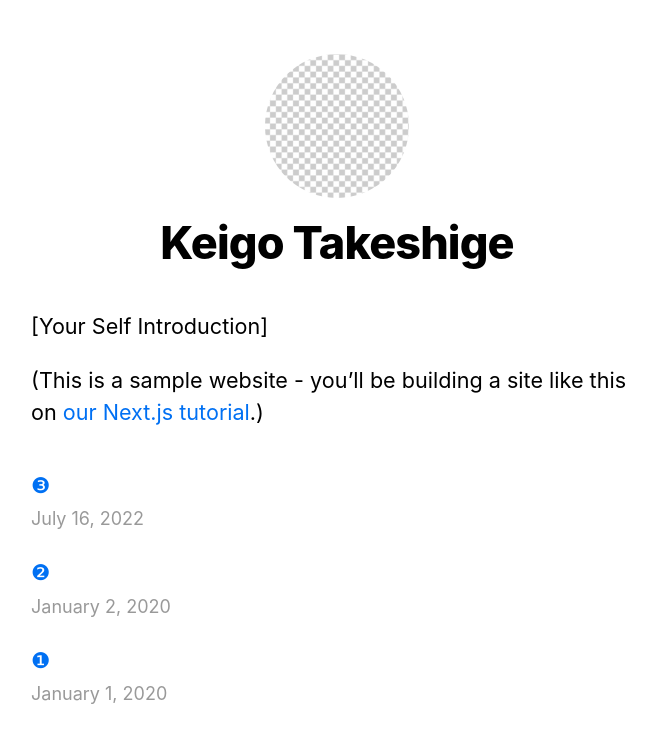
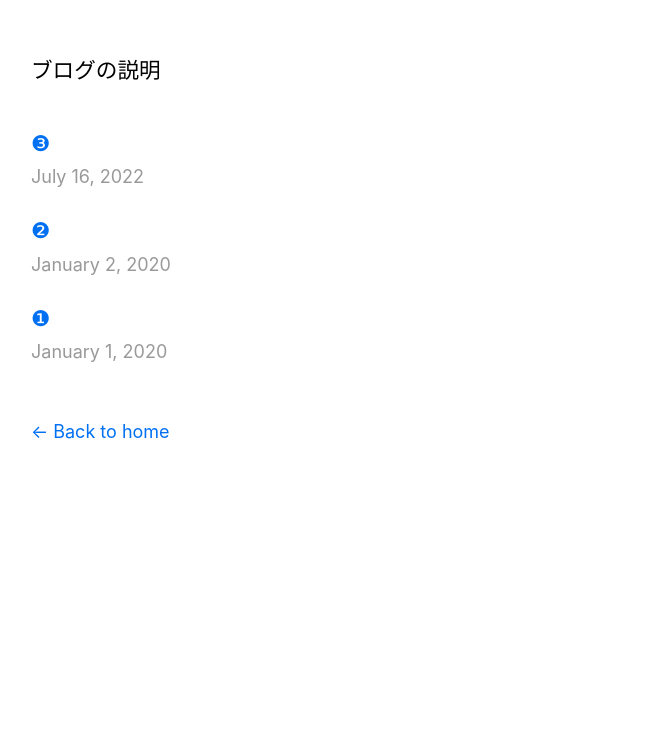
Before and after one commit to keityan/memo, a Next.js app: page / in a window 1280 px wide. Shown: the top 742 px of the page, without its empty margins (303-959 px from the left). Built offline with nearby package versions, Linux system fonts and the light colour scheme.

Commit message:
“こうしん”

```diff
--- a/components/layout.js
+++ b/components/layout.js
@@ -4,7 +4,7 @@ import utilStyles from '../styles/utils.module.css'
 import Link from 'next/link'
 
 const name = 'Keigo Takeshige'
-export const siteTitle = 'Next.js Sample Website'
+export const siteTitle = 'Next.js Website'
 
 export default function Layout({ children, home }) {
   return (
@@ -24,40 +24,11 @@ export default function Layout({ children, home }) {
         <meta name="og:title" content={siteTitle} />
         <meta name="twitter:card" content="summary_large_image" />
       </Head>
-      <header className={styles.header}>
-        {home ? (
-          <>
-            <img
-              src="/images/profile.jpg"
-              className={`${styles.headerHomeImage} ${utilStyles.borderCircle}`}
-              alt={name}
-            />
-            <h1 className={utilStyles.heading2Xl}>{name}</h1>
-          </>
-        ) : (
-          <>
-            <Link href="/">
-              <a>
-                <img
-                  src="/images/profile.jpg"
-                  className={`${styles.headerImage} ${utilStyles.borderCircle}`}
-                  alt={name}
-                />
-              </a>
-            </Link>
-            <h2 className={utilStyles.headingLg}>
-              <Link href="/">
-                <a className={utilStyles.colorInherit}>{name}</a>
-              </Link>
-            </h2>
-          </>
-        )}
-      </header>
       <main>{children}</main>
       {!home && (
         <div className={styles.backToHome}>
           <Link href="/">
-            <a>← Back to home</a>
+            <a>← Back to top</a>
           </Link>
         </div>
       )}
--- a/pages/index.js
+++ b/pages/index.js
@@ -21,11 +21,7 @@ export default function Home({ allPostsData }) {
       <title>{siteTitle}</title>
     </Head>
     <section className={utilStyles.headingMd}>
-      <p>[Your Self Introduction]</p>
-      <p>
-        (This is a sample website - you’ll be building a site like this on{' '}
-        <a href="https://nextjs.org/learn">our Next.js tutorial</a>.)
-      </p>
+      <p>ブログの説明</p>
     </section>
       <section className={`${utilStyles.headingMd} ${utilStyles.padding1px}`}>
         <h2 className={utilStyles.headingLg}></h2>
@@ -43,6 +39,9 @@ export default function Home({ allPostsData }) {
           ))}
         </ul>
       </section>
+      <p><br/>
+      <a href="https://01234567890.thebase.in/">← Back to home</a>
+      </p>
     </Layout>
   )
 }
--- a/styles/utils.module.css
+++ b/styles/utils.module.css
@@ -1,5 +1,5 @@
 .heading2Xl {
-  font-size: 2.5rem;
+  font-size: 2rem;
   line-height: 1.2;
   font-weight: 800;
   letter-spacing: -0.05rem;
```
Also changed, not shown: 1 other file (tests, documents, lock files or other folders).
